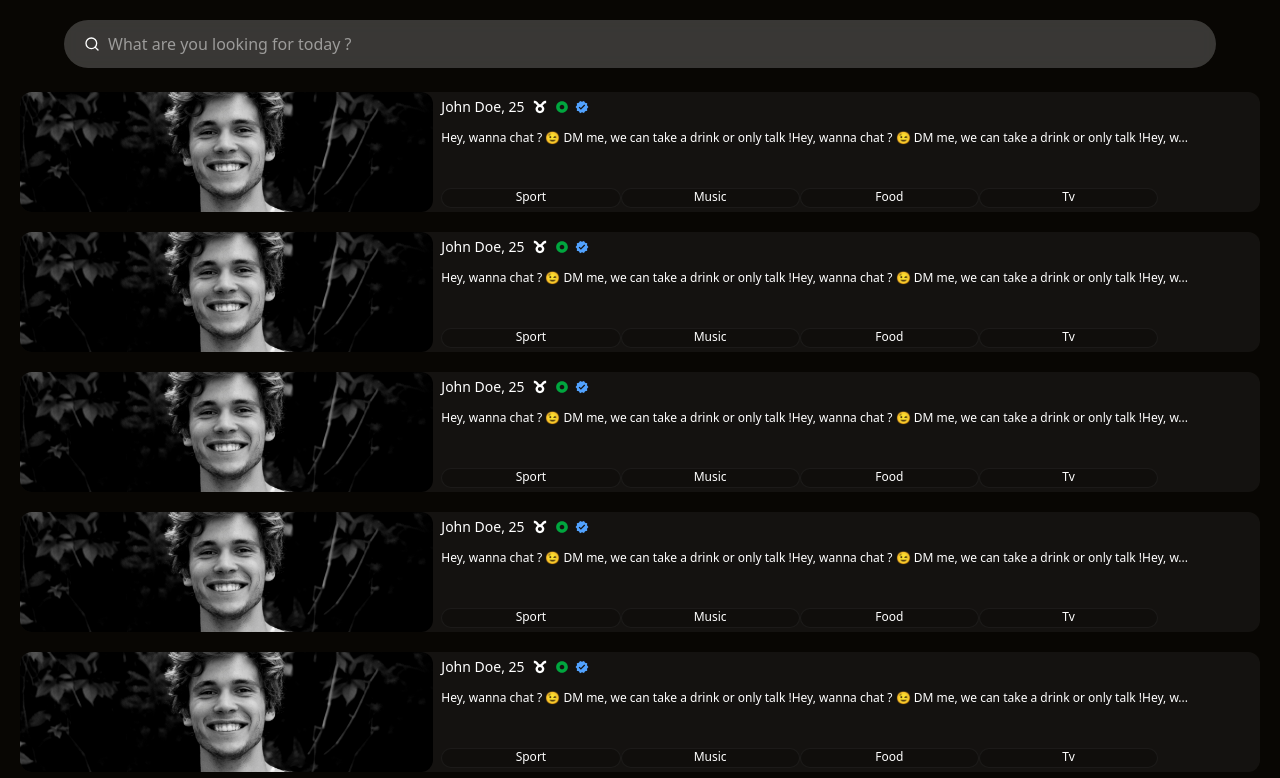
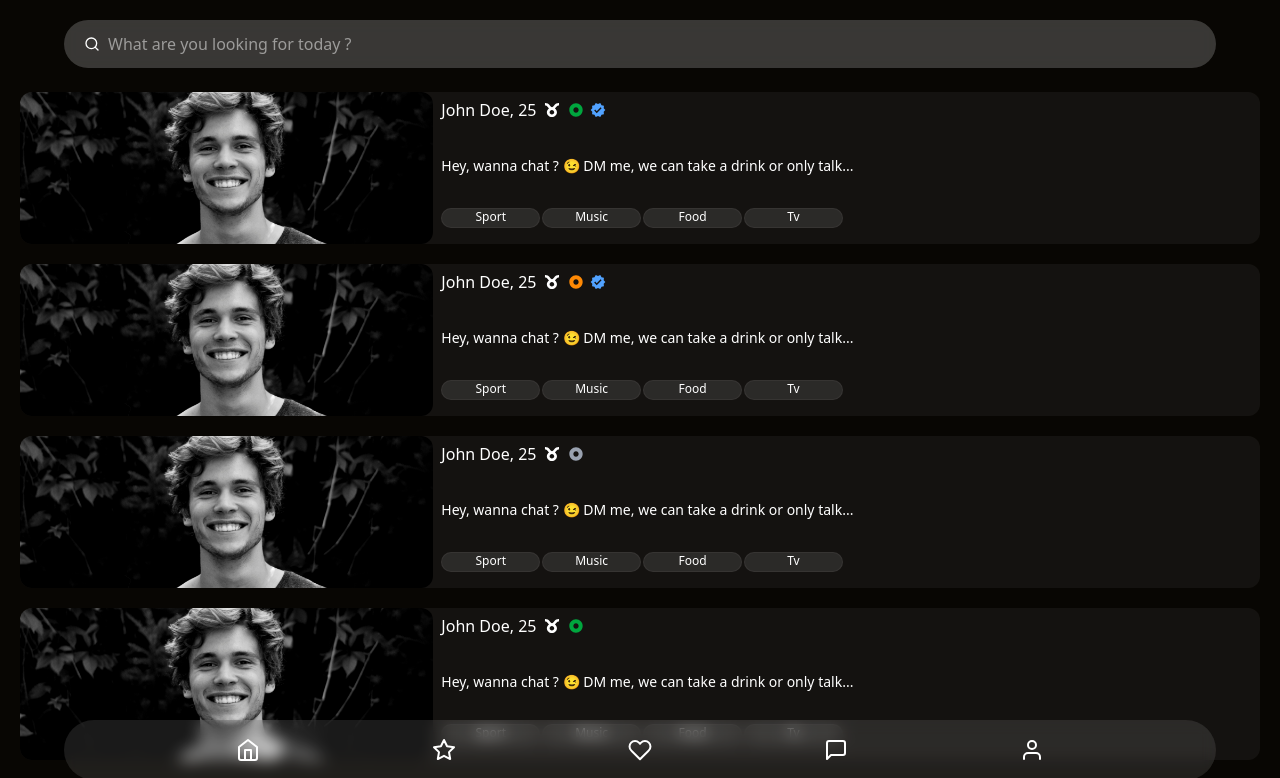
Before and after one commit to kevincalixte/wivy-ts, a Next.js app: page /welcome in a window 1280 px wide. Shown: the top 778 px of the page. Built offline with nearby package versions, Linux system fonts and the light colour scheme.

Commit message:
profile: added

```diff
--- a/app/profile/page.tsx
+++ b/app/profile/page.tsx
@@ -1,3 +1,42 @@
-export default function ProfilePage() {
-	return <div>Profile page</div>;
+
+"use client"
+import React, { useEffect } from 'react'
+import Bottom from '@/components/Nav/Bottom';
+import { IoIosCloseCircle } from "react-icons/io";
+import { Top } from '@/components/Nav/Top';
+type profileProps = {
+	id: number;
 }
+function profile({ id }: profileProps) {
+
+	return (
+		<>
+<Bottom/>
+		</>
+		// 		<div className='fixed z-10 w-full h-full bg-black'>
+		// <p>PROFILE</p>
+		// 			<div>
+		// 				<img className='absolute w-full h-full object-cover' src="/public/img/user/user1.jpg" alt="" />
+		// 			</div>
+
+		// 			<div className='relative'>
+		// 				<div className='flex items-center justify-between p-5'>
+		// 					<h1 className='flex flex-col font-bold text-xl'>Theo, 25 <span className='text-xs'>1.8 miles away</span></h1>
+		// 					<IoIosCloseCircle onClick={onClose} className='text-3xl' />
+		// 				</div>
+		// 			</div>
+
+		// 			<div className='relative w-full h-[20%]'>
+		// 				<div>
+		// 					{/* Informations */}
+		// 				</div>
+		// 			</div>
+
+		// 			<Bottom />
+		// 		</div>
+
+
+	)
+}
+
+export default profile
--- a/app/welcome/page.tsx
+++ b/app/welcome/page.tsx
@@ -1,20 +1,35 @@
+"use client"
+import Bottom from '@/components/Nav/Bottom'
 import { Card } from '@/components/User/Card'
-import React from 'react'
+import React, { useState, useEffect } from 'react'
+import { useRouter } from 'next/navigation'
 import { GiTaurus } from 'react-icons/gi'
 import { MdVerified } from 'react-icons/md'
 import { RiRadioButtonFill } from 'react-icons/ri'
 
 const welcome = () => {
+  const [showprofile, setShowProfile] = useState(false);
+  const router = useRouter();
+
+  useEffect(() => {
+    if (showprofile) {
+      router.push('/profile');
+    }
+  }, [showprofile, router]);
+
   return (
-    <div className='mt-23 mx-5 '>
-      <Card key="1" name='John Doe, ' age={25} sign={<GiTaurus />} badges={[<RiRadioButtonFill className='text-green-600' />, <MdVerified className='text-blue-400' />]} description='Hey, wanna chat ? 😉 DM me, we can take a drink or only talk !Hey, wanna chat ? 😉 DM me, we can take a drink or only talk !Hey, wanna chat ? 😉 DM me, we can take a drink or only talk !Hey, wanna chat ? 😉 DM me, we can take a drink or only talk !Hey, wanna chat ? 😉 DM me, we can take a drink or only talk !Hey, wanna chat ? 😉 DM me, we can take a drink or only talk !' img='/img/user/user1.jpg' tags={["Sport", "Music", "Food", "Tv", "Cat", "Sushi", "Work", "Holidays", "Netflix", "Disney", "Computer", "Coffee"]} />
-      <Card key="2" name='John Doe, ' age={25} sign={<GiTaurus />} badges={[<RiRadioButtonFill className='text-green-600' />, <MdVerified className='text-blue-400' />]} description='Hey, wanna chat ? 😉 DM me, we can take a drink or only talk !Hey, wanna chat ? 😉 DM me, we can take a drink or only talk !Hey, wanna chat ? 😉 DM me, we can take a drink or only talk !Hey, wanna chat ? 😉 DM me, we can take a drink or only talk !Hey, wanna chat ? 😉 DM me, we can take a drink or only talk !Hey, wanna chat ? 😉 DM me, we can take a drink or only talk !' img='/img/user/user1.jpg' tags={["Sport", "Music", "Food", "Tv", "Cat", "Sushi", "Work", "Holidays", "Netflix", "Disney", "Computer", "Coffee"]} />
-      <Card key="3" name='John Doe, ' age={25} sign={<GiTaurus />} badges={[<RiRadioButtonFill className='text-green-600' />, <MdVerified className='text-blue-400' />]} description='Hey, wanna chat ? 😉 DM me, we can take a drink or only talk !Hey, wanna chat ? 😉 DM me, we can take a drink or only talk !Hey, wanna chat ? 😉 DM me, we can take a drink or only talk !Hey, wanna chat ? 😉 DM me, we can take a drink or only talk !Hey, wanna chat ? 😉 DM me, we can take a drink or only talk !Hey, wanna chat ? 😉 DM me, we can take a drink or only talk !' img='/img/user/user1.jpg' tags={["Sport", "Music", "Food", "Tv", "Cat", "Sushi", "Work", "Holidays", "Netflix", "Disney", "Computer", "Coffee"]} />
-      <Card key="4" name='John Doe, ' age={25} sign={<GiTaurus />} badges={[<RiRadioButtonFill className='text-green-600' />, <MdVerified className='text-blue-400' />]} description='Hey, wanna chat ? 😉 DM me, we can take a drink or only talk !Hey, wanna chat ? 😉 DM me, we can take a drink or only talk !Hey, wanna chat ? 😉 DM me, we can take a drink or only talk !Hey, wanna chat ? 😉 DM me, we can take a drink or only talk !Hey, wanna chat ? 😉 DM me, we can take a drink or only talk !Hey, wanna chat ? 😉 DM me, we can take a drink or only talk !' img='/img/user/user1.jpg' tags={["Sport", "Music", "Food", "Tv", "Cat", "Sushi", "Work", "Holidays", "Netflix", "Disney", "Computer", "Coffee"]} />
-      <Card key="5" name='John Doe, ' age={25} sign={<GiTaurus />} badges={[<RiRadioButtonFill className='text-green-600' />, <MdVerified className='text-blue-400' />]} description='Hey, wanna chat ? 😉 DM me, we can take a drink or only talk !Hey, wanna chat ? 😉 DM me, we can take a drink or only talk !Hey, wanna chat ? 😉 DM me, we can take a drink or only talk !Hey, wanna chat ? 😉 DM me, we can take a drink or only talk !Hey, wanna chat ? 😉 DM me, we can take a drink or only talk !Hey, wanna chat ? 😉 DM me, we can take a drink or only talk !' img='/img/user/user1.jpg' tags={["Sport", "Music", "Food", "Tv", "Cat", "Sushi", "Work", "Holidays", "Netflix", "Disney", "Computer", "Coffee"]} />
-      <Card key="6" name='John Doe, ' age={25} sign={<GiTaurus />} badges={[<RiRadioButtonFill className='text-green-600' />, <MdVerified className='text-blue-400' />]} description='Hey, wanna chat ? 😉 DM me, we can take a drink or only talk !Hey, wanna chat ? 😉 DM me, we can take a drink or only talk !Hey, wanna chat ? 😉 DM me, we can take a drink or only talk !Hey, wanna chat ? 😉 DM me, we can take a drink or only talk !Hey, wanna chat ? 😉 DM me, we can take a drink or only talk !Hey, wanna chat ? 😉 DM me, we can take a drink or only talk !' img='/img/user/user1.jpg' tags={["Sport", "Music", "Food", "Tv", "Cat", "Sushi", "Work", "Holidays", "Netflix", "Disney", "Computer", "Coffee"]} />
-      <Card key="7" name='John Doe, ' age={25} sign={<GiTaurus />} badges={[<RiRadioButtonFill className='text-green-600' />, <MdVerified className='text-blue-400' />]} description='Hey, wanna chat ? 😉 DM me, we can take a drink or only talk !Hey, wanna chat ? 😉 DM me, we can take a drink or only talk !Hey, wanna chat ? 😉 DM me, we can take a drink or only talk !Hey, wanna chat ? 😉 DM me, we can take a drink or only talk !Hey, wanna chat ? 😉 DM me, we can take a drink or only talk !Hey, wanna chat ? 😉 DM me, we can take a drink or only talk !' img='/img/user/user1.jpg' tags={["Sport", "Music", "Food", "Tv", "Cat", "Sushi", "Work", "Holidays", "Netflix", "Disney", "Computer", "Coffee"]} />
-    </div>
+    <>
+      <div className='mt-23 mx-5 '>
+        <Card key="1" onclick={() => setShowProfile(true)} name='John Doe, ' age={25} sign={<GiTaurus />} status="connected" verified={true} description='Hey, wanna chat ? 😉 DM me, we can take a drink or only talk !Hey, wanna chat ? 😉 DM me, we can take a drink or only talk !Hey, wanna chat ? 😉 DM me, we can take a drink or only talk !Hey, wanna chat ? 😉 DM me, we can take a drink or only talk !Hey, wanna chat ? 😉 DM me, we can take a drink or only talk !Hey, wanna chat ? 😉 DM me, we can take a drink or only talk !' img='/img/user/user1.jpg' tags={["Sport", "Music", "Food", "Tv", "Cat", "Sushi", "Work", "Holidays", "Netflix", "Disney", "Computer", "Coffee"]} />
+        <Card key="2" onclick={() => setShowProfile(true)} name='John Doe, ' age={25} sign={<GiTaurus />} status="recent" verified={true} description='Hey, wanna chat ? 😉 DM me, we can take a drink or only talk !Hey, wanna chat ? 😉 DM me, we can take a drink or only talk !Hey, wanna chat ? 😉 DM me, we can take a drink or only talk !Hey, wanna chat ? 😉 DM me, we can take a drink or only talk !Hey, wanna chat ? 😉 DM me, we can take a drink or only talk !Hey, wanna chat ? 😉 DM me, we can take a drink or only talk !' img='/img/user/user1.jpg' tags={["Sport", "Music", "Food", "Tv", "Cat", "Sushi", "Work", "Holidays", "Netflix", "Disney", "Computer", "Coffee"]} />
+        <Card key="3" onclick={() => setShowProfile(true)} name='John Doe, ' age={25} sign={<GiTaurus />} status="disconnected" verified={false} description='Hey, wanna chat ? 😉 DM me, we can take a drink or only talk !Hey, wanna chat ? 😉 DM me, we can take a drink or only talk !Hey, wanna chat ? 😉 DM me, we can take a drink or only talk !Hey, wanna chat ? 😉 DM me, we can take a drink or only talk !Hey, wanna chat ? 😉 DM me, we can take a drink or only talk !Hey, wanna chat ? 😉 DM me, we can take a drink or only talk !' img='/img/user/user1.jpg' tags={["Sport", "Music", "Food", "Tv", "Cat", "Sushi", "Work", "Holidays", "Netflix", "Disney", "Computer", "Coffee"]} />
+        <Card key="4" onclick={() => setShowProfile(true)} name='John Doe, ' age={25} sign={<GiTaurus />} status="connected" verified={false} description='Hey, wanna chat ? 😉 DM me, we can take a drink or only talk !Hey, wanna chat ? 😉 DM me, we can take a drink or only talk !Hey, wanna chat ? 😉 DM me, we can take a drink or only talk !Hey, wanna chat ? 😉 DM me, we can take a drink or only talk !Hey, wanna chat ? 😉 DM me, we can take a drink or only talk !Hey, wanna chat ? 😉 DM me, we can take a drink or only talk !' img='/img/user/user1.jpg' tags={["Sport", "Music", "Food", "Tv", "Cat", "Sushi", "Work", "Holidays", "Netflix", "Disney", "Computer", "Coffee"]} />
+        <Card key="5" onclick={() => setShowProfile(true)} name='John Doe, ' age={25} sign={<GiTaurus />} status="connected" verified={true} description='Hey, wanna chat ? 😉 DM me, we can take a drink or only talk !Hey, wanna chat ? 😉 DM me, we can take a drink or only talk !Hey, wanna chat ? 😉 DM me, we can take a drink or only talk !Hey, wanna chat ? 😉 DM me, we can take a drink or only talk !Hey, wanna chat ? 😉 DM me, we can take a drink or only talk !Hey, wanna chat ? 😉 DM me, we can take a drink or only talk !' img='/img/user/user1.jpg' tags={["Sport", "Music", "Food", "Tv", "Cat", "Sushi", "Work", "Holidays", "Netflix", "Disney", "Computer", "Coffee"]} />
+        <Card key="6" onclick={() => setShowProfile(true)} name='John Doe, ' age={25} sign={<GiTaurus />} status="recent" verified={false} description='Hey, wanna chat ? 😉 DM me, we can take a drink or only talk !Hey, wanna chat ? 😉 DM me, we can take a drink or only talk !Hey, wanna chat ? 😉 DM me, we can take a drink or only talk !Hey, wanna chat ? 😉 DM me, we can take a drink or only talk !Hey, wanna chat ? 😉 DM me, we can take a drink or only talk !Hey, wanna chat ? 😉 DM me, we can take a drink or only talk !' img='/img/user/user1.jpg' tags={["Sport", "Music", "Food", "Tv", "Cat", "Sushi", "Work", "Holidays", "Netflix", "Disney", "Computer", "Coffee"]} />
+        <Card key="7" onclick={() => setShowProfile(true)} name='John Doe, ' age={25} sign={<GiTaurus />} status="recent" verified={true} description='Hey, wanna chat ? 😉 DM me, we can take a drink or only talk !Hey, wanna chat ? 😉 DM me, we can take a drink or only talk !Hey, wanna chat ? 😉 DM me, we can take a drink or only talk !Hey, wanna chat ? 😉 DM me, we can take a drink or only talk !Hey, wanna chat ? 😉 DM me, we can take a drink or only talk !Hey, wanna chat ? 😉 DM me, we can take a drink or only talk !' img='/img/user/user1.jpg' tags={["Sport", "Music", "Food", "Tv", "Cat", "Sushi", "Work", "Holidays", "Netflix", "Disney", "Computer", "Coffee"]} />
+      </div>
+      <Bottom />
+    </>
   )
 }
 
--- a/components/Nav/Bottom.tsx
+++ b/components/Nav/Bottom.tsx
@@ -0,0 +1,48 @@
+
+import Link from 'next/link'
+import { FiSearch, FiStar, FiUsers, FiHeart, FiMessageCircle, FiMessageSquare, FiHome, FiUser, FiInfo, FiPaperclip, FiSend, FiMic, FiSmile } from 'react-icons/fi';
+
+function Bottom() {
+// { onProfile, onChat }: { onProfile?: boolean; onChat?: boolean }
+  return (
+
+    <div className='flex justify-center'>
+      {/* Selected :  bg-white/20 rounded-2xl p-2 */}
+
+      {/* {onProfile ?
+        <nav className='fixed bottom-0 mb-5 flex items-center w-[50%] h-15 p-5 rounded-4xl backdrop-blur bg-white/10 text-white'>
+          <ul className='flex items-center justify-around w-full text-2xl'>
+            <li><button><FiInfo /></button></li>
+            <li><button><FiStar /></button></li>
+            <li><button><FiHeart /></button></li>
+            <li><button><FiMessageSquare /></button></li>
+          </ul>
+        </nav>
+        :
+        onChat ?
+          <nav className='fixed bottom-0 mb-5 flex items-center w-[90%] h-15 p-5 rounded-4xl backdrop-blur bg-white/10 text-white'>
+            <ul className='flex items-center justify-around gap-3 w-full text-2xl'>
+              <li><button><FiPaperclip /></button></li>
+              <li><button><FiSmile /></button></li>
+              <li className='w-2/3 flex items-center'><textarea className='h-6 text-base' name="" id="" placeholder='Type here'></textarea></li>
+              <li><button><FiSend /></button></li>
+            </ul>
+          </nav>
+
+          : */}
+          <nav className='fixed bottom-0 mb-5 flex items-center w-[90%] h-15 p-3 rounded-4xl backdrop-blur bg-white/10 text-white'>
+            <ul className='flex w-full gap-3 justify-evenly text-2xl'>
+              <li><Link href={"/welcome"} className="flex items-center gap-1"><FiHome /></Link></li>
+              <li><Link href={"/favorites"} className="flex items-center gap-1"><FiStar /></Link></li>
+              <li><Link href={"/likes"} className="flex items-center gap-1"><FiHeart /></Link></li>
+              <li><Link href={"/messages"} className="flex items-center gap-1"><FiMessageSquare /></Link></li>
+              <li><Link href={"/account"} className="flex items-center gap-1">< FiUser /></Link></li>
+            </ul>
+          </nav>
+      {/* } */}
+
+    </div>
+  )
+}
+
+export default Bottom
--- a/components/User/Card.tsx
+++ b/components/User/Card.tsx
@@ -1,31 +1,38 @@
-import React from 'react'
+import React, { MouseEventHandler } from 'react'
 import { GiTaurus } from 'react-icons/gi'
 import Tag from './Tag'
+import { MdVerified } from 'react-icons/md';
+import { RiRadioButtonFill } from 'react-icons/ri';
 
 type CardProps = {
     name: string;
     age: number;
-    sign: any; // A changer
+    sign: React.ReactElement;
     description: string;
-    badges: React.ReactElement[]; // A changer
     img: string;
     tags: string[];
-    state?: string;
-    verified?: string;
+    status: string;
+    verified: boolean;
+    onclick: MouseEventHandler;
 }
 
-export const Card = ({ name, age, sign, img, tags, description, badges, state, verified }: CardProps) => {
+export const Card = ({ name, age, sign, img, tags, description, status, verified, onclick }: CardProps) => {
 
     return (
 
-        <article className='flex h-30 mb-5 bg-white/5 rounded-xl'>
+        <article className='flex h-38 mb-5 bg-white/5 rounded-xl' onClick={onclick}>
             <img className='w-1/3 rounded-xl object-cover' src={img} alt="" />
-            <div className='py-1 px-2'>
-                <div className='h-1/5 flex text-sm items-center gap-2'>{name}{age}{sign} <span className='flex justify-end space-x-1.5 '>{badges.map((badge, id) => React.cloneElement(badge, { key: id }))}</span></div>
-                <div className='h-16 overflow-hidden text-ellipsis text-xs pt-3'>
-                    {description.length > 130 ? description.slice(0, 130) + "..." : description}
+            <div className='py-1 px-2 flex flex-col justify-between'>
+                <div className='h-1/5 flex items-center gap-2'>{name}{age}{sign} <span className='flex justify-end space-x-1.5 '>
+                    {status === 'connected' && <RiRadioButtonFill className='text-green-600' />}
+                    {status === 'disconnected' && <RiRadioButtonFill className='text-gray-400' />}
+                    {status === 'recent' && <RiRadioButtonFill className='text-orange-400' />}
+                    {verified && <MdVerified className='text-blue-400' />}
+                </span></div>
+                <div className=' overflow-hidden text-ellipsis text-sm'>
+                    {description.length > 60 ? description.slice(0, 60) + "..." : description}
                 </div>
-                <div className='flex flex-wrap mt-1.5'>
+                <div className='flex flex-wrap space-x-0.5 pb-2'>
                     {tags.slice(0, 4).map((text, id) => (
                         <Tag key={id} text={text} />
                     ))}
--- a/components/User/Tag.tsx
+++ b/components/User/Tag.tsx
@@ -6,7 +6,7 @@ type TagProps = {
 
 const Tag = ({ text }: TagProps) => {
     return (
-        <div className='border mb-1 border-white/5 shadow-2xl rounded-2xl w-[24%] px-3  h-5 text-xs flex justify-center bg-black/20'>{text}</div>
+        <div className='border mb-1 border-white/5 rounded-2xl w-[24%] px-3 h-5 text-xs flex justify-center bg-white/10'>{text}</div>
     )
 }
 
```
Also changed, not shown: 1 other file (tests, documents, lock files or other folders).
